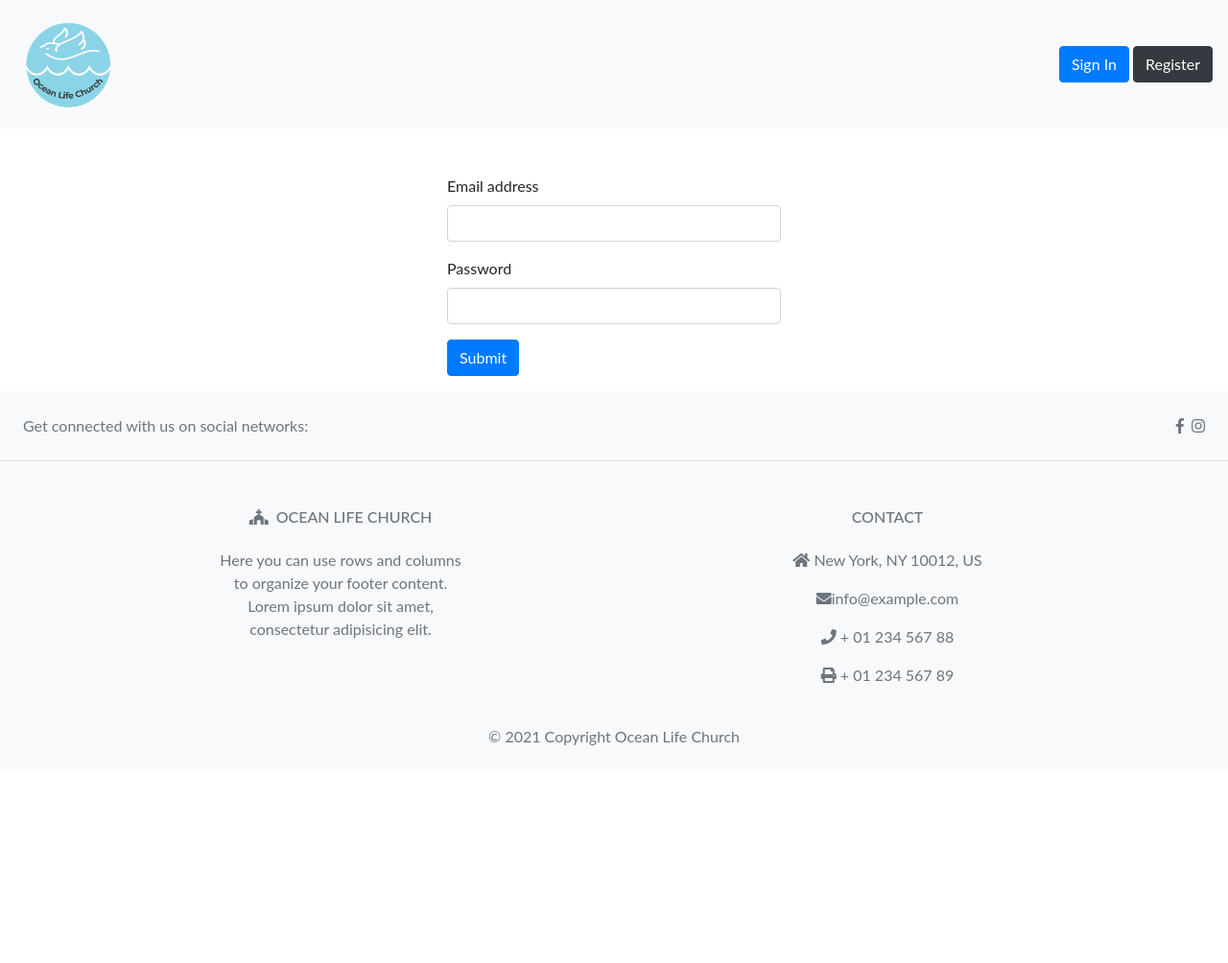
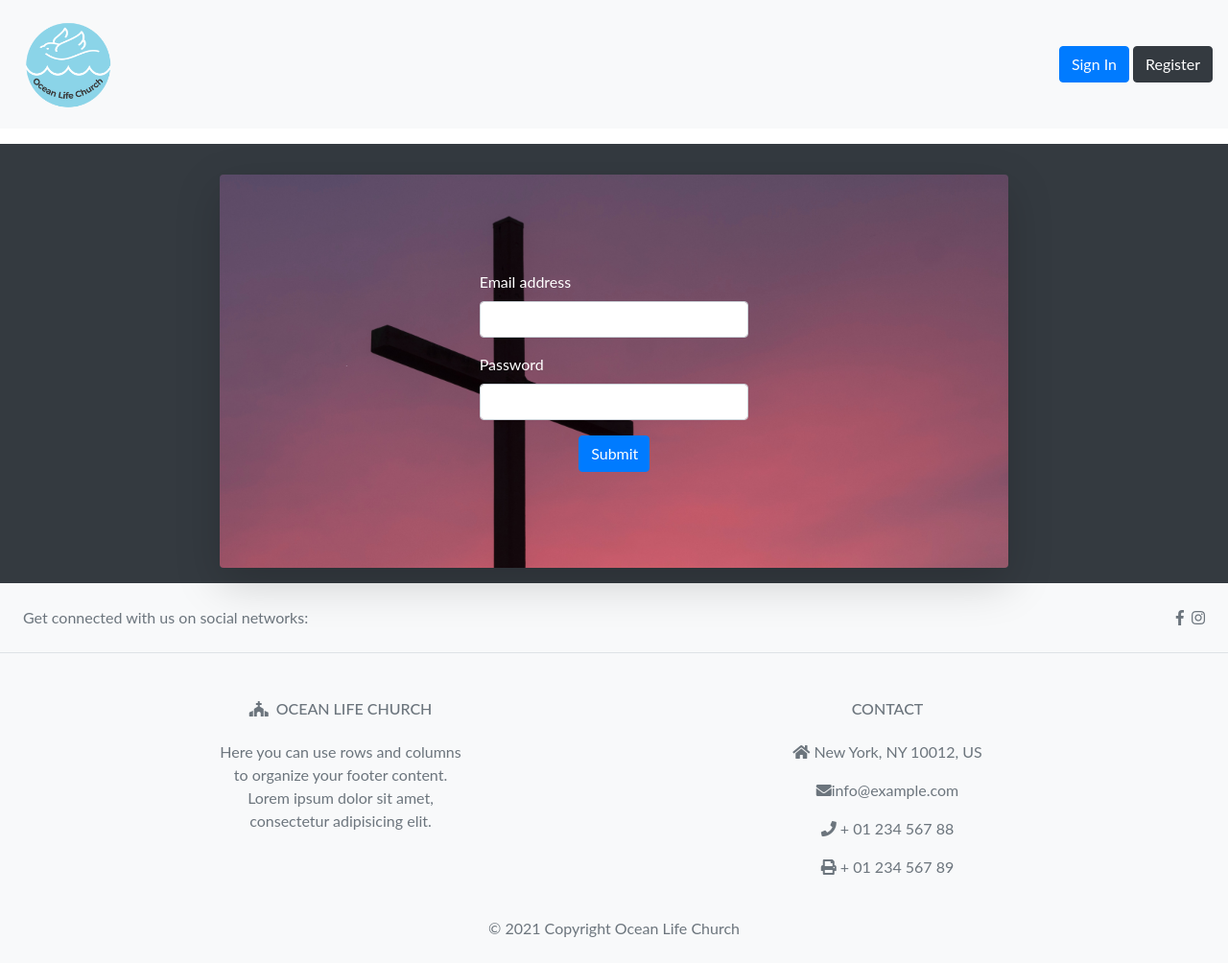
Before and after one commit to kevincastro015/Final_Project_MDC, a React app: page /login in a window 1280 px wide. Shown: the whole page at 96% size. Before the commit the page ends 804 px from the top, so only its background shows below. Built offline with nearby package versions, Linux system fonts and the light colour scheme; some packages are replaced by stand-ins of ours.

Commit message:
loginBackgroundIMG

```diff
--- a/src/js/layout.js
+++ b/src/js/layout.js
@@ -16,7 +16,6 @@ export const Layout = () => {
 	return (
 		<div>
 			<BrowserRouter>
-				<div>
 				<Navbar />
 				<Switch>
 					<Route exact path="/" component={Home} />
@@ -26,7 +25,6 @@ export const Layout = () => {
 					<Route render={() => <h1 className="notfound">Not found!</h1>} />
 				</Switch>
 				<Footer />
-				</div>
 			</BrowserRouter>
 		</div>
 	);
--- a/src/js/views/LogIn.js
+++ b/src/js/views/LogIn.js
@@ -26,11 +26,11 @@ export const LogIn = () => {
 	};
 
 	return (
-		<div className="container ">
+		<div className="container-fluid bg-dark">
 			<div className="row justify-content-center">
-				<div className="col-4 mt-3 p-3">
-					<form>
-						<div className="form-group">
+				<div className="col-8 mt-3 p-3">
+					<form className="has-bg-img text-white rounded shadow-lg">
+						<div className="form-group mx-auto col-6">
 							<label htmlFor="exampleInputEmail1">Email address</label>
 							<input
 								type="email"
@@ -40,7 +40,7 @@ export const LogIn = () => {
 								onChange={e => setEmail(e.target.value)}
 							/>
 						</div>
-						<div className="form-group">
+						<div className="form-group mx-auto col-6">
 							<label htmlFor="exampleInputPassword1">Password</label>
 							<input
 								type="password"
@@ -49,15 +49,17 @@ export const LogIn = () => {
 								onChange={e => setPassword(e.target.value)}
 							/>
 						</div>
+						<div className="submitlogin col-2 mx-auto">
 							<button
 								type="submit"
-							className="btn btn-primary"
+								className="btn btn-primary w-100"
 								onClick={e => {
 									onsignInClicked(email, password);
 									e.preventDefault();
 								}}>
 								Submit
 							</button>
+						</div>
 					</form>
 				</div>
 			</div>
--- a/src/styles/index.scss
+++ b/src/styles/index.scss
@@ -112,3 +112,10 @@ img { /* Step 4 */
   object-fit: cover;
 
 }
+form {
+ background-image: url("../img/CrossPinkSky.jpg");
+//  background-color: #cccccc;
+ padding: 100px;
+ background-size: cover;
+ background-repeat: no-repeat;
+}
```
Also changed, not shown: src/img/CrossPinkSky.jpg (added). Lines whose indentation alone changed are shown as unchanged.
